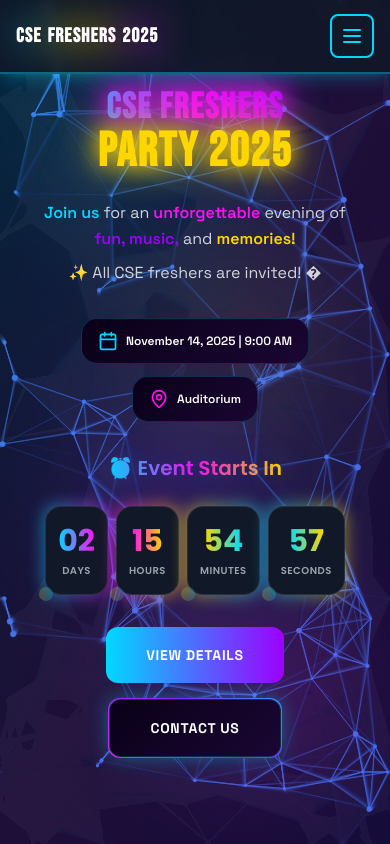
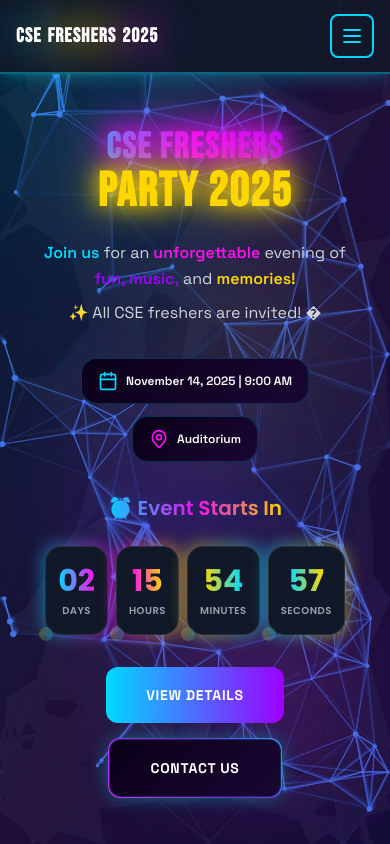
Before and after one commit to ItsVikasA/Freshers, a Next.js app: page / in a window 390 px wide. Shown: the top 844 px of the page. Built offline with nearby package versions, Linux system fonts and the light colour scheme.

Commit message:
Fix hero section overlap with navbar on mobile - add pt-20

```diff
--- a/src/components/Hero.tsx
+++ b/src/components/Hero.tsx
@@ -79,7 +79,7 @@
   }
 
   return (
-    <section id="hero" className="min-h-screen flex items-center justify-center relative overflow-hidden">
+    <section id="hero" className="min-h-screen flex items-center justify-center relative overflow-hidden pt-20 md:pt-0">
       {/* Animated gradient background */}
       <div className="absolute inset-0 bg-gradient-to-br from-neon-blue/10 via-neon-pink/10 to-neon-purple/10" />
       <div className="absolute inset-0 bg-neon-glow opacity-50" />
```
